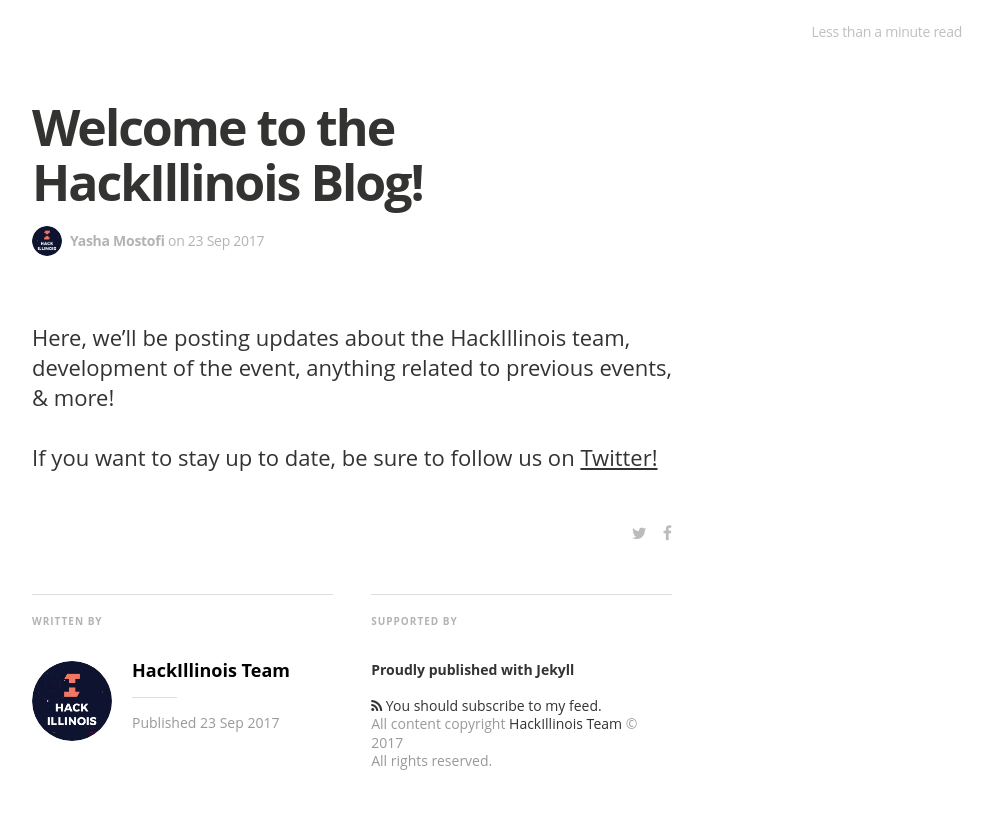
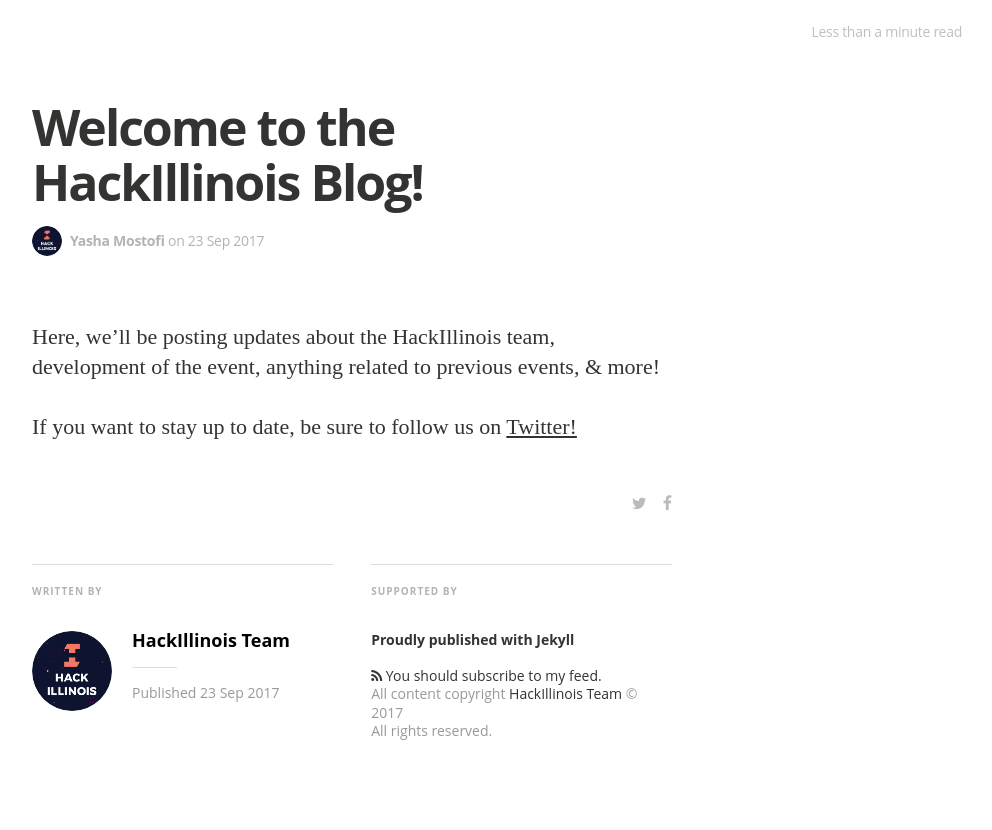
Before and after one commit to HackIllinois/blog, a Jekyll site: the page built from _posts/2017-09-23-welcome-to-hackillinois.markdown, in a window 1280 px wide. Shown: the top 830 px of the page, without its empty margins (288-1280 px from the left). Built offline with Jekyll 4.4.1, drawn with Linux system fonts in a browser that asks for light colours; nearby versions of some CDN libraries; some web fonts are replaced; grey boxes are pictures that could not be loaded.

Commit message:
Change back to serif

```diff
--- a/css/main.sass
+++ b/css/main.sass
@@ -360,7 +360,7 @@
       text-overflow: ellipsis
   .post-content
     width: 100%
-    font-family: $font-sans
+    font-family: $font-serif
     color: #333
     h1, h2, h3
       font-family: $font-sans
```
